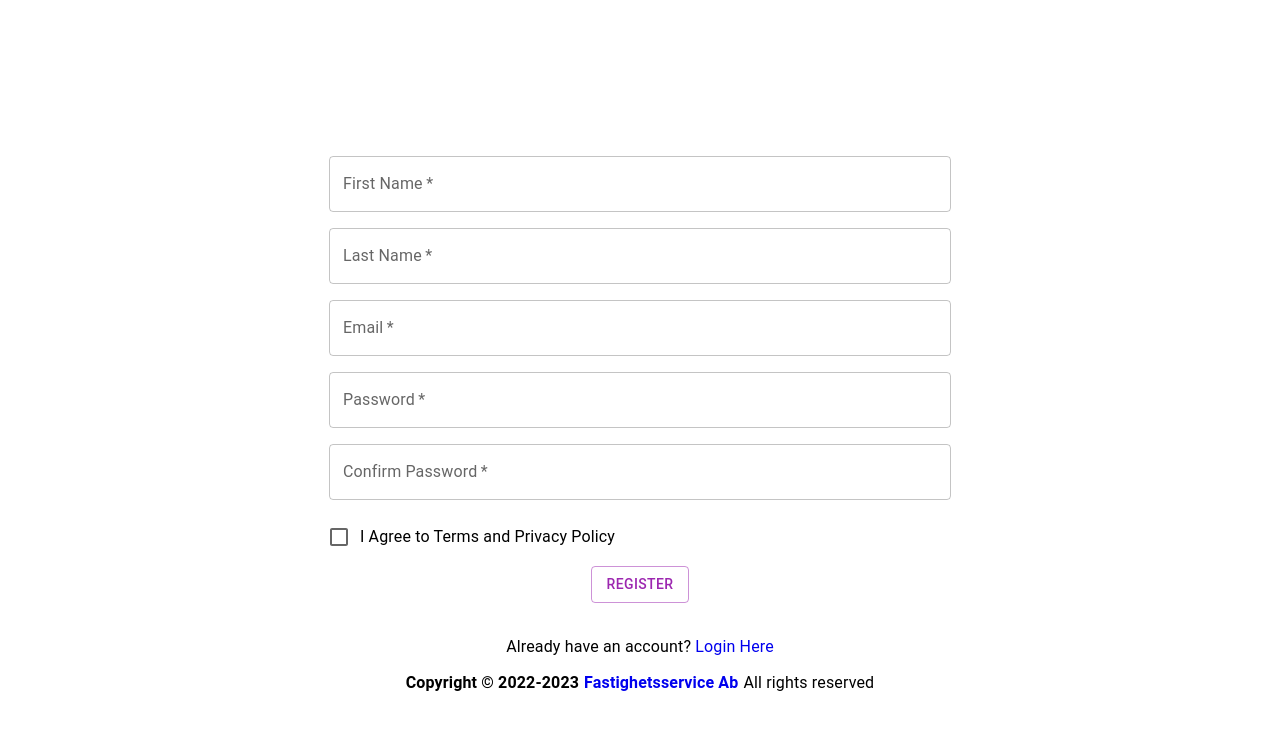
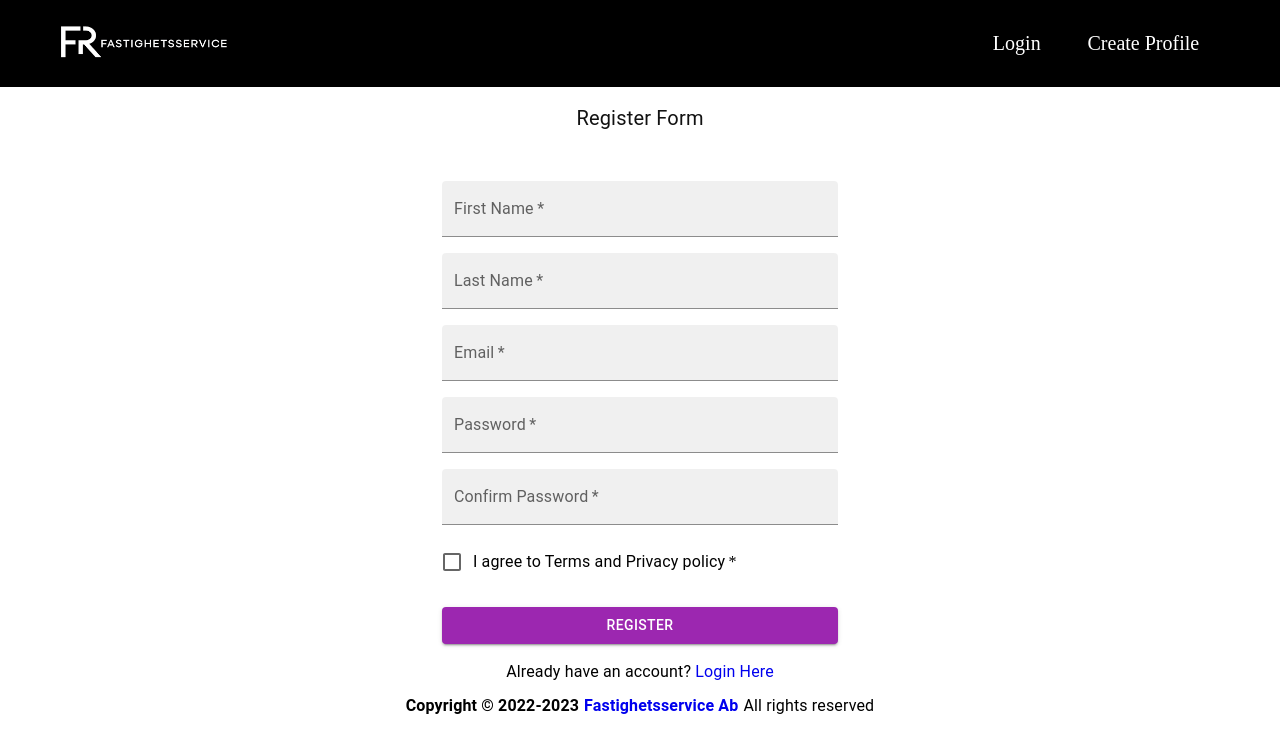
Before and after one commit to Radames93/Tvattstugatid, a React (Vite) app: page /profile in a window 1280 px wide. Shown: the top 752 px of the page. Built offline with nearby package versions, Linux system fonts and the light colour scheme.

Commit message:
Completing Create Profile page with form validation

```diff
--- a/package.json
+++ b/package.json
@@ -13,6 +13,7 @@
   "dependencies": {
     "@emotion/react": "^11.10.6",
     "@emotion/styled": "^11.10.6",
+    "@hookform/resolvers": "^3.1.0",
     "@mui/icons-material": "^5.11.11",
     "@mui/lab": "^5.0.0-alpha.123",
     "@mui/material": "^5.11.12",
@@ -27,8 +28,10 @@
     "oidc-client": "^1.11.5",
     "react": "^18.2.0",
     "react-dom": "^18.2.0",
+    "react-hook-form": "^7.43.9",
     "react-pro-sidebar": "^1.0.0",
-    "react-router-dom": "^6.11.0"
+    "react-router-dom": "^6.11.0",
+    "yup": "^1.1.1"
   },
   "devDependencies": {
     "@testing-library/jest-dom": "^5.16.5",
--- /dev/null
+++ b/src/components/CheckboxField.jsx
@@ -0,0 +1,24 @@
+import React from "react";
+import { Checkbox, FormControlLabel } from "@mui/material";
+import { Controller } from "react-hook-form";
+import ErrorMessage from "./ErrorMessage";
+
+const CheckBoxField = ({ name, control, errors }) => {
+  return (
+    <>
+      <Controller
+        name={name}
+        control={control}
+        render={({ field }) => (
+          <FormControlLabel
+            control={<Checkbox {...field} required />}
+            label="I agree to Terms and Privacy policy"
+          />
+        )}
+      />
+      {errors[name] ? <ErrorMessage message={errors[name].message} /> : null}
+    </>
+  );
+};
+
+export default CheckBoxField;
--- /dev/null
+++ b/src/components/ErrorMessage.jsx
@@ -0,0 +1,27 @@
+import { Box, Typography } from "@mui/material";
+import ErrorIcon from "@mui/icons-material/Error";
+
+const ErrorMessage = ({ message }) => {
+  return (
+    <Box
+      sx={{
+        display: "flex",
+        alignItems: "center",
+        gap: "5px",
+        mt: "6px",
+      }}
+    >
+      <ErrorIcon
+        color="error"
+        sx={{
+          width: "20px",
+        }}
+      />
+      <Typography color="error.main" variant="span" fontSize="14px">
+        {message}
+      </Typography>
+    </Box>
+  );
+};
+
+export default ErrorMessage;
--- /dev/null
+++ b/src/components/TextFields.jsx
@@ -0,0 +1,27 @@
+import { FormControl, TextField } from "@mui/material";
+import { Controller } from "react-hook-form";
+import { addErrorIntoField } from "../utils";
+import ErrorMessage from "./ErrorMessage";
+
+const TextFields = ({ label, control, name, errors }) => {
+  return (
+    <FormControl fullWidth sx={{ mb: "1rem" }}>
+      <Controller
+        name={name}
+        control={control}
+        render={({ field }) => (
+          <TextField
+            {...field}
+            required
+            {...addErrorIntoField(errors[name])}
+            label={label}
+            variant="filled"
+          />
+        )}
+      />
+      {errors[name] ? <ErrorMessage message={errors[name].message} /> : null}
+    </FormControl>
+  );
+};
+
+export default TextFields;
--- a/src/components/global/Header.jsx
+++ b/src/components/global/Header.jsx
@@ -1,5 +1,5 @@
 import React from "react";
-import Logo from "../../assets/logo.svg";
+import Logo from "../../assets/logo.png";
 import Toolbar from "@mui/material/Toolbar";
 import { Box, useTheme, useMediaQuery } from "@mui/material";
 import { Link } from "react-router-dom";
@@ -13,6 +13,7 @@ const Header = () => {
     <Box
       sx={{
         padding: "10px",
+        backgroundColor: "#000000",
       }}
     >
       <Toolbar
--- a/src/components/global/header.css
+++ b/src/components/global/header.css
@@ -5,7 +5,7 @@
   align-items: center;
   justify-content: space-between;
   padding: 20px;
-  background-color: teal;
+  background-color: black;
   color: #fff;
 }
 
--- a/src/pages/CreateProfile.jsx
+++ b/src/pages/CreateProfile.jsx
@@ -1,230 +1,126 @@
-import React, { useState, useEffect } from "react";
-import {
-  TextField,
-  Button,
-  Box,
-  Typography,
-  FormControlLabel,
-  Checkbox,
-} from "@mui/material";
+import React from "react";
+import { Button, Box, Typography } from "@mui/material";
 import { Link } from "react-router-dom";
-import Grid from "@mui/material/Unstable_Grid2";
+import TextFields from "../components/TextFields";
+import CheckboxField from "../components/CheckboxField";
+import { Grid } from "@mui/material";
+import { Container } from "@mui/material";
+import { useForm } from "react-hook-form";
+import { yupResolver } from "@hookform/resolvers/yup";
+import * as yup from "yup";
+import { pawdRegExp } from "../utils";
+
+// create scheme validation
+const schema = yup.object({
+  firstName: yup.string().required("First Name is required"),
+  lastName: yup.string().required("Last Name is required"),
+  email: yup.string().required("Email is required").email(),
+  password: yup
+    .string()
+    .required("Password is required")
+    .matches(
+      pawdRegExp,
+      "Must Contain 8 Characters, One Uppercase, One Lowercase, One Number and one special case Character"
+    ),
+  confirmPassword: yup
+    .string()
+    .oneOf([yup.ref("password"), null], "Password must match"),
+  privacy: yup.boolean().oneOf([true], "Field must be checked"),
+});
 
 const Profile = () => {
-  const [inputValues, setInputValue] = useState({
-    fName: "",
-    lName: "",
+  const {
+    handleSubmit,
+    reset,
+    formState: { errors },
+    control,
+  } = useForm({
+    defaultValues: {
+      firstName: "",
+      lastName: "",
       email: "",
       password: "",
       confirmPassword: "",
+      privacy: false,
+    },
+    resolver: yupResolver(schema),
   });
 
-  const [validation, setValidation] = useState({
-    fName: "",
-    lName: "",
-    email: "",
-    password: "",
-    confirmPassword: "",
-  });
-
-  //handle submit updates
-  function handleChange(event) {
-    const { name, value } = event.target;
-    setInputValue({ ...inputValues, [name]: value });
-  }
-
-  const checkValidation = () => {
-    let errors = validation;
-
-    //first Name validation
-    if (!inputValues.fName.trim()) {
-      errors.fName = "First name is required";
-    } else {
-      errors.fName = "";
-    }
-    //last Name validation
-    if (!inputValues.lName.trim()) {
-      errors.lName = "Last name is required";
-    } else {
-      errors.lName = "";
-    }
-
-    // email validation
-    const emailCond =
-      "/^[a-zA-Z0-9.!#$%&'*+/=?^_`{|}~-]+@[a-zA-Z0-9-]+(?:.[a-zA-Z0-9-]+)*$/";
-    if (!inputValues.email.trim()) {
-      errors.email = "Email is required";
-    } else if (!inputValues.email.match(emailCond)) {
-      errors.email = "Please ingress a valid email address";
-    } else {
-      errors.email = "";
-    }
-
-    //password validation
-    const cond1 = "/^(?=.*[a-z]).{6,20}$/";
-    const cond2 = "/^(?=.*[A-Z]).{6,20}$/";
-    const cond3 = "/^(?=.*[0-9]).{6,20}$/";
-    const password = inputValues.password;
-    if (!password) {
-      errors.password = "password is required";
-    } else if (password.length < 6) {
-      errors.password = "Password must be longer than 6 characters";
-    } else if (password.length >= 20) {
-      errors.password = "Password must shorter than 20 characters";
-    } else if (!password.match(cond1)) {
-      errors.password = "Password must contain at least one lowercase";
-    } else if (!password.match(cond2)) {
-      errors.password = "Password must contain at least one capital letter";
-    } else if (!password.match(cond3)) {
-      errors.password = "Password must contain at least a number";
-    } else {
-      errors.password = "";
-    }
-
-    //matchPassword validation
-    if (!inputValues.confirmPassword) {
-      errors.confirmPassword = "Password confirmation is required";
-    } else if (inputValues.confirmPassword !== inputValues.Password) {
-      errors.confirmPassword = "Password does not match confirmation password";
-    } else {
-      errors.password = "";
-    }
-
-    setValidation(errors);
+  const onSubmit = (data) => {
+    console.log(data);
+    reset();
   };
-
-  useEffect(() => {
-    checkValidation();
-  }, [inputValues]);
-
-  const handleSubmit = (e) => {
-    e.preventDefault();
-  };
-
   return (
-    <Box
-      sx={{
-        padding: "10px",
-      }}
+    <Container maxWidth="xs">
+      <Grid
+        container
+        spacing={0}
+        direction="column"
+        alignItems="center"
+        justifyContent="center"
       >
         <Typography
           sx={{
-          color: "white",
+            color: "#121212",
             fontSize: "20px",
             textAlign: "center",
-          mb: 4,
+            my: 2,
           }}
         >
           Register Form
         </Typography>
-      <Box component="form" noValidate onSubmit={handleSubmit}>
-        <Grid
-          container
-          spacing={2}
-          direction="column"
-          alignItems="center"
-          justifyContent="center"
+        <Box
+          noValidate
+          component="form"
+          onSubmit={handleSubmit(onSubmit)}
+          sx={{ width: "100%", mt: "2rem" }}
         >
-          <Grid xs={12} sm={6}>
-            <TextField
-              name="fName"
-              type="text"
-              variant="outlined"
+          <TextFields
+            errors={errors}
+            control={control}
+            name="firstName"
+            label="First Name"
+          />
+          <TextFields
+            errors={errors}
+            control={control}
+            name="lastName"
+            label="Last Name"
+          />
+          <TextFields
+            errors={errors}
+            control={control}
+            name="email"
+            label="Email"
+          />
+          <TextFields
+            errors={errors}
+            control={control}
+            name="password"
+            label="Password"
+          />
+          <TextFields
+            errors={errors}
+            control={control}
+            name="confirmPassword"
+            label="Confirm Password"
+          />
+          <CheckboxField errors={errors} control={control} name="privacy" />
+          <Button
+            type="submit"
             color="secondary"
-              label="First Name"
-              id="fName"
-              onChange={(e) => handleChange(e)}
-              value={inputValues.fName}
             fullWidth
-              required
-            />
-            {validation.fName && <p>{validation.fName}</p>}
-            {validation.fName && console.log(validation)}
-          </Grid>
-          <Grid xs={12} sm={6}>
-            <TextField
-              name="lName"
-              type="text"
-              variant="outlined"
-              color="secondary"
-              label="Last Name"
-              id="lName"
-              onChange={(e) => handleChange(e)}
-              value={inputValues.lName}
-              fullWidth
-              required
-            />
-            {validation.lName && <p>{validation.lName}</p>}
-            {validation.lName && console.log(validation)}
-          </Grid>
-          <Grid xs={12} sm={6}>
-            <TextField
-              name="email"
-              type="email"
-              variant="outlined"
-              color="secondary"
-              label="Email"
-              id="email"
-              onChange={(e) => handleChange(e)}
-              value={inputValues.email}
-              fullWidth
-              required
-            />
-            {validation.email && <p>{validation.email}</p>}
-            {validation.email && console.log(validation)}
-          </Grid>
-          <Grid xs={12} sm={6}>
-            <TextField
-              name="password"
-              type="password"
-              variant="outlined"
-              color="secondary"
-              label="Password"
-              id="password"
-              onChange={(e) => handleChange(e)}
-              value={inputValues.password}
-              fullWidth
-              required
-            />
-            {validation.password && <p>{validation.password}</p>}
-            {validation.password && console.log(validation)}
-          </Grid>
-          <Grid xs={12} sm={6}>
-            <TextField
-              name="confirmPassword"
-              type="password"
-              variant="outlined"
-              color="secondary"
-              label="Confirm Password"
-              id="confirmPassword"
-              onChange={(e) => handleChange(e)}
-              value={inputValues.confirmPassword}
-              fullWidth
-              required
-            />
-            {validation.confirmPassword && <p>{validation.confirmPassword}</p>}
-            {validation.confirmPassword && console.log(validation)}
-          </Grid>
-          <Grid xs={12} sm={6}>
-            <FormControlLabel
-              control={<Checkbox />}
-              label="I Agree to Terms and Privacy Policy"
-            />
-          </Grid>
-          <Button
-            variant="outlined"
-            color="secondary"
-            type="submit"
-            sx={{ mb: 4 }}
+            variant="contained"
+            sx={{ mt: 3, mb: 2 }}
           >
             Register
           </Button>
+        </Box>
         <Typography>
           Already have an account? <Link to="/">Login Here</Link>
         </Typography>
       </Grid>
-      </Box>
-    </Box>
+    </Container>
   );
 };
 export default Profile;
--- /dev/null
+++ b/src/utils.jsx
@@ -0,0 +1,9 @@
+export const addErrorIntoField = (errors) =>
+  errors
+    ? {
+        error: true,
+      }
+    : { error: false };
+
+export const pawdRegExp =
+  /^(?=.*[A-Za-z])(?=.*\d)(?=.*[@$!%*#?&])[A-Za-z\d@$!%*#?&]{8,}$/;
```
Also changed, not shown: 1 other file (tests, documents, lock files or other folders). Lines whose indentation alone changed are shown as unchanged.
